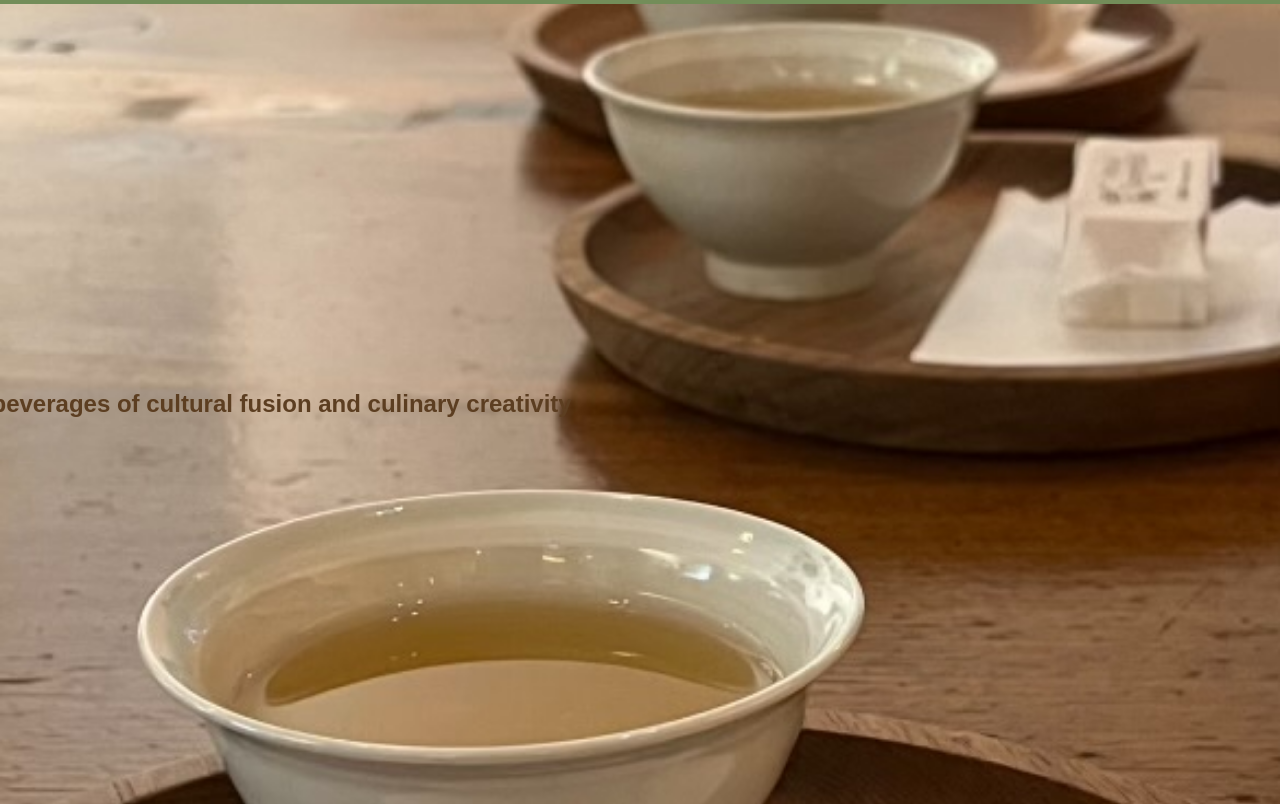
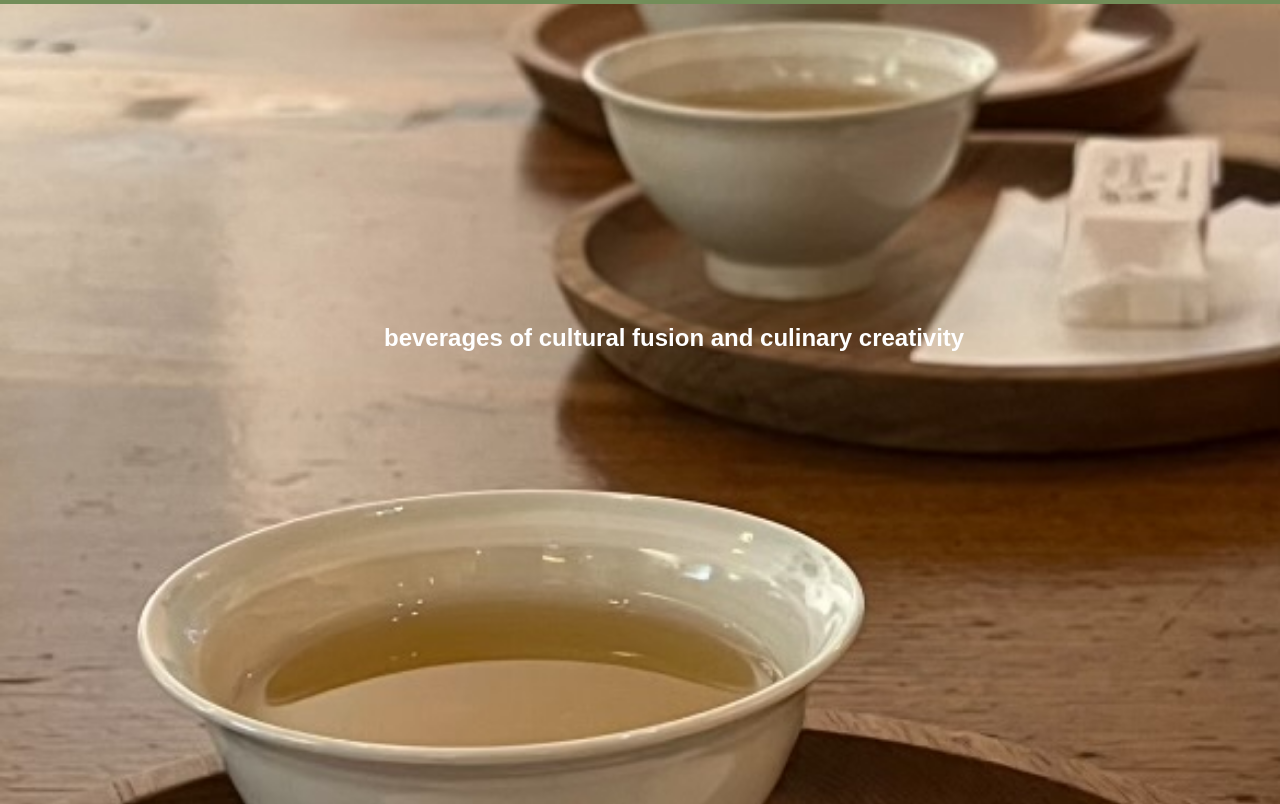
Before and after one commit to hannliao/restaurant-page, a website built with webpack: page src/index.html in a window 1280 px wide. Shown: the part 96-900 px from the top of the page. Built offline with nearby package versions, Linux system fonts and the light colour scheme; files whose address does not match are found by name.

Commit message:
Update cursor over buttons and README

```diff
--- a/src/style.css
+++ b/src/style.css
@@ -19,6 +19,7 @@
 
 body {
     height: 100vh;
+    min-width: 1200px;
     display: grid;
     grid-template-rows: 100px 1fr;
 }
@@ -77,11 +78,13 @@ img {
 
 .desc {
     position: absolute;
-    top: 50%;
-    left: 22%;
-    transform: translate(-50%, -50%);
+    top: 40%;
+    left: 30%;
+    transform: translate((-50%, -50%));
+    color: white;
     font-size: 24px;
     font-weight: bold;
+    z-index: 100;
 }
 
 .drinks {
@@ -107,3 +110,7 @@ img {
 .sections * {
     padding: 20px;
 }
+
+button:hover {
+    cursor: pointer;
+}
```
Also changed, not shown: README.md.
